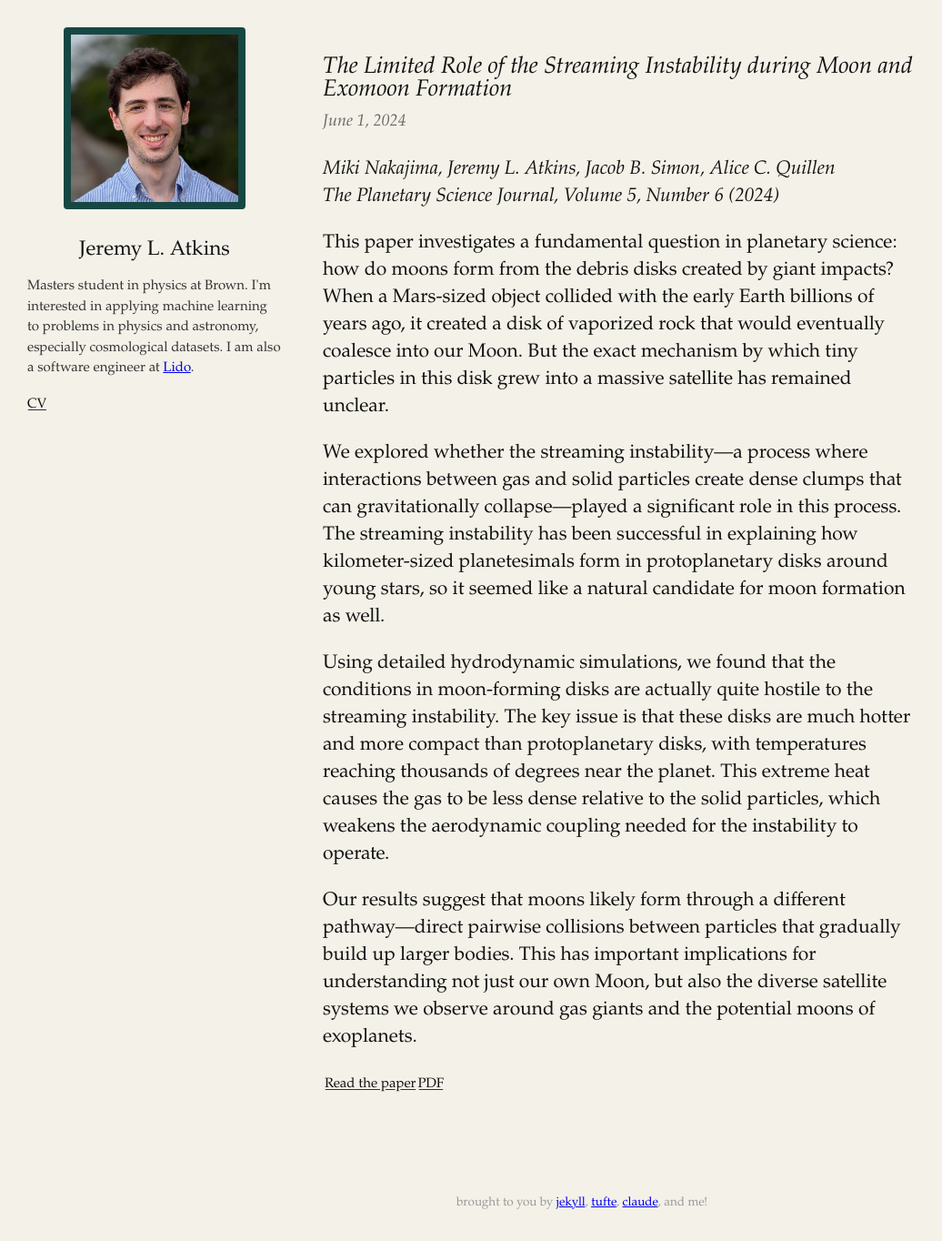
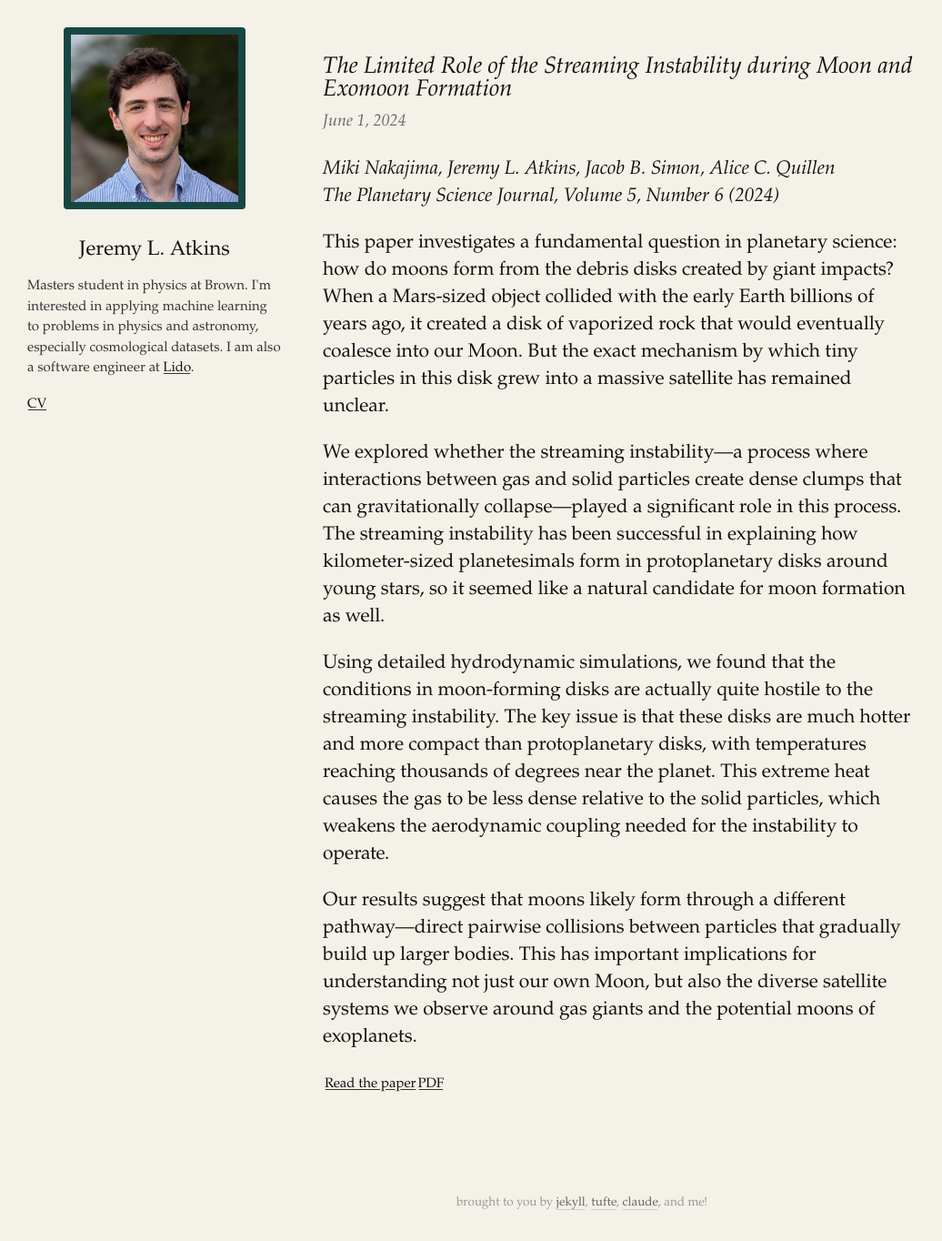
Before and after one commit to jatkins5/jatkins5.github.io, a Jekyll site: the page built from index.html, in a window 1280 px wide and 1364 px high. Shown: the whole window at 91% size, without its empty margins (0-1036 px from the left). Built offline with Jekyll 4.4.1, drawn with Linux system fonts in a browser that asks for light colours; some web fonts are replaced.

Commit message:
link styling for footer and about

```diff
--- a/assets/css/tufte.css
+++ b/assets/css/tufte.css
@@ -89,6 +89,20 @@ body {
     line-height: 1.5;
     text-align: left;
     color: #333;
+}
+
+.profile .description a {
+    color: #111;
+    text-decoration: none;
+    background: linear-gradient(#f4f1e8, #f4f1e8), linear-gradient(#f4f1e8, #f4f1e8), linear-gradient(#333, #333);
+    background-size: 0.05em 1px, 0.05em 1px, 1px 1px;
+    background-repeat: no-repeat, no-repeat, repeat-x;
+    text-shadow: 0.03em 0 #f4f1e8, -0.03em 0 #f4f1e8, 0 0.03em #f4f1e8, 0 -0.03em #f4f1e8, 0.06em 0 #f4f1e8, -0.06em 0 #f4f1e8, 0.09em 0 #f4f1e8, -0.09em 0 #f4f1e8, 0.12em 0 #f4f1e8, -0.12em 0 #f4f1e8, 0.15em 0 #f4f1e8, -0.15em 0 #f4f1e8;
+    background-position: 0% 93%, 100% 93%, 0% 93%;
+}
+
+.profile .description a:hover {
+    color: #000;
 }
 
 .profile-links {
@@ -285,6 +299,17 @@ body {
     margin: 0;
 }
 
+.page-footer a {
+    color: #666;
+    text-decoration: none;
+    border-bottom: 1px solid #ccc;
+}
+
+.page-footer a:hover {
+    color: #333;
+    border-bottom-color: #999;
+}
+
 @media (max-width: 768px) {
     .container {
         flex-direction: column;
```
